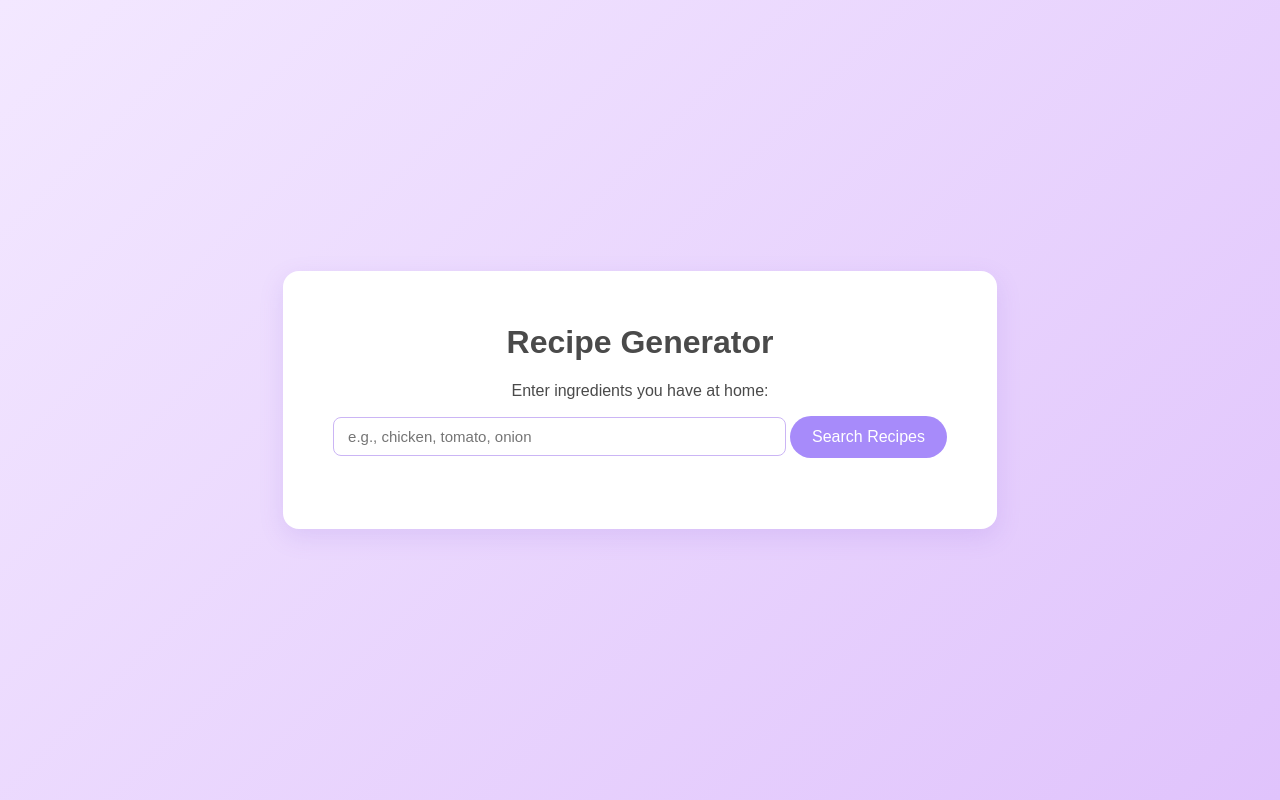
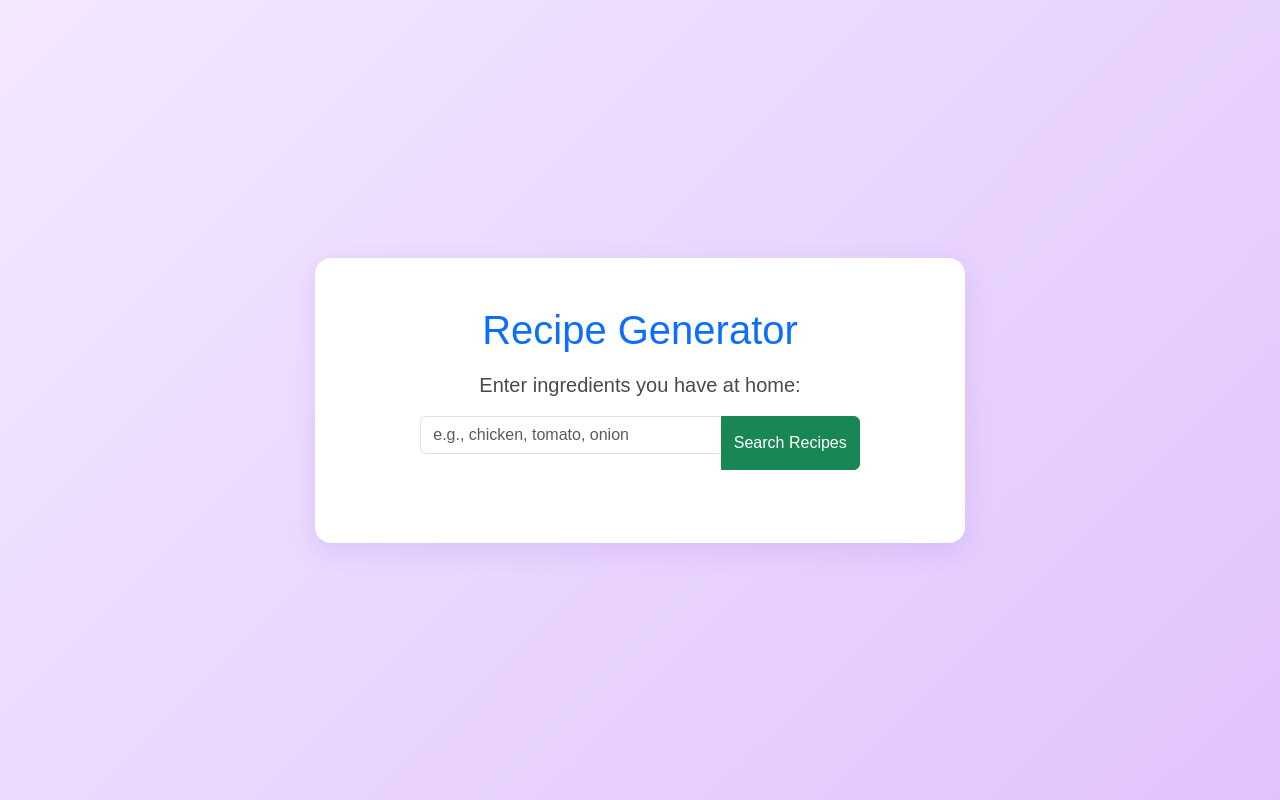
Before and after one commit to advikabeejawat-cpu/API-Recipe-Example, a plain HTML site: page index.html in a window 1280 px wide. Drawn offline with nearby package versions, Linux system fonts and the light colour scheme.

Commit message:
Add files via upload

```diff
--- a/index.html
+++ b/index.html
@@ -4,19 +4,41 @@
   <meta charset="UTF-8">
   <meta name="viewport" content="width=device-width, initial-scale=1.0">
   <title>Recipe Generator</title>
-  <!-- Link to your updated CSS file -->
+
+  <!-- ✅ Bootstrap CSS CDN -->
+  <link
+    href="https://cdn.jsdelivr.net/npm/bootstrap@5.3.3/dist/css/bootstrap.min.css"
+    rel="stylesheet"
+  >
+
+  <!-- Your custom CSS (should come AFTER Bootstrap so it overrides styles) -->
   <link rel="stylesheet" href="styles1.css">
 </head>
 <body>
-  <div class="container">
-    <h1>Recipe Generator</h1>
-    <p>Enter ingredients you have at home:</p>
-    <input type="text" id="ingredients" placeholder="e.g., chicken, tomato, onion">
-    <button id="searchButton">Search Recipes</button>
+  <div class="container text-center py-5">
+    <h1 class="text-primary mb-3">Recipe Generator</h1>
+    <p class="lead">Enter ingredients you have at home:</p>
 
-    <div id="recipeResults"></div>
+    <div class="input-group mb-3 w-75 mx-auto">
+      <input
+        type="text"
+        id="ingredients"
+        class="form-control"
+        placeholder="e.g., chicken, tomato, onion"
+      >
+      <button id="searchButton" class="btn btn-success">Search Recipes</button>
+    </div>
+
+    <!-- Recipe results area -->
+    <div id="recipeResults" class="row justify-content-center"></div>
   </div>
-  <!-- Link to your updated JavaScript file -->
+
+  <!-- ✅ Bootstrap JS Bundle (includes Popper) -->
+  <script
+    src="https://cdn.jsdelivr.net/npm/bootstrap@5.3.3/dist/js/bootstrap.bundle.min.js"
+  ></script>
+
+  <!-- Your JS file -->
   <script src="script1.js"></script>
 </body>
 </html>
```
